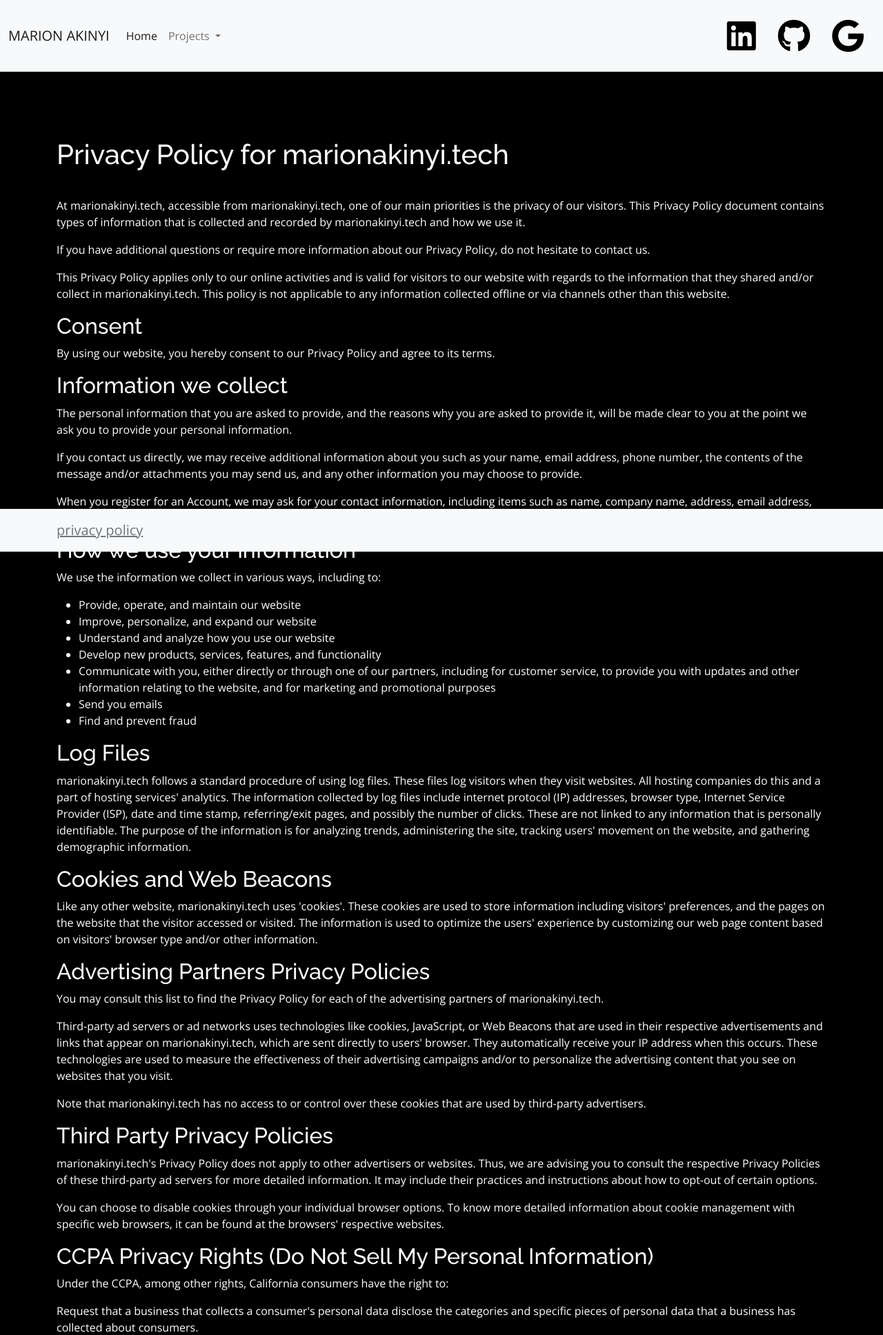
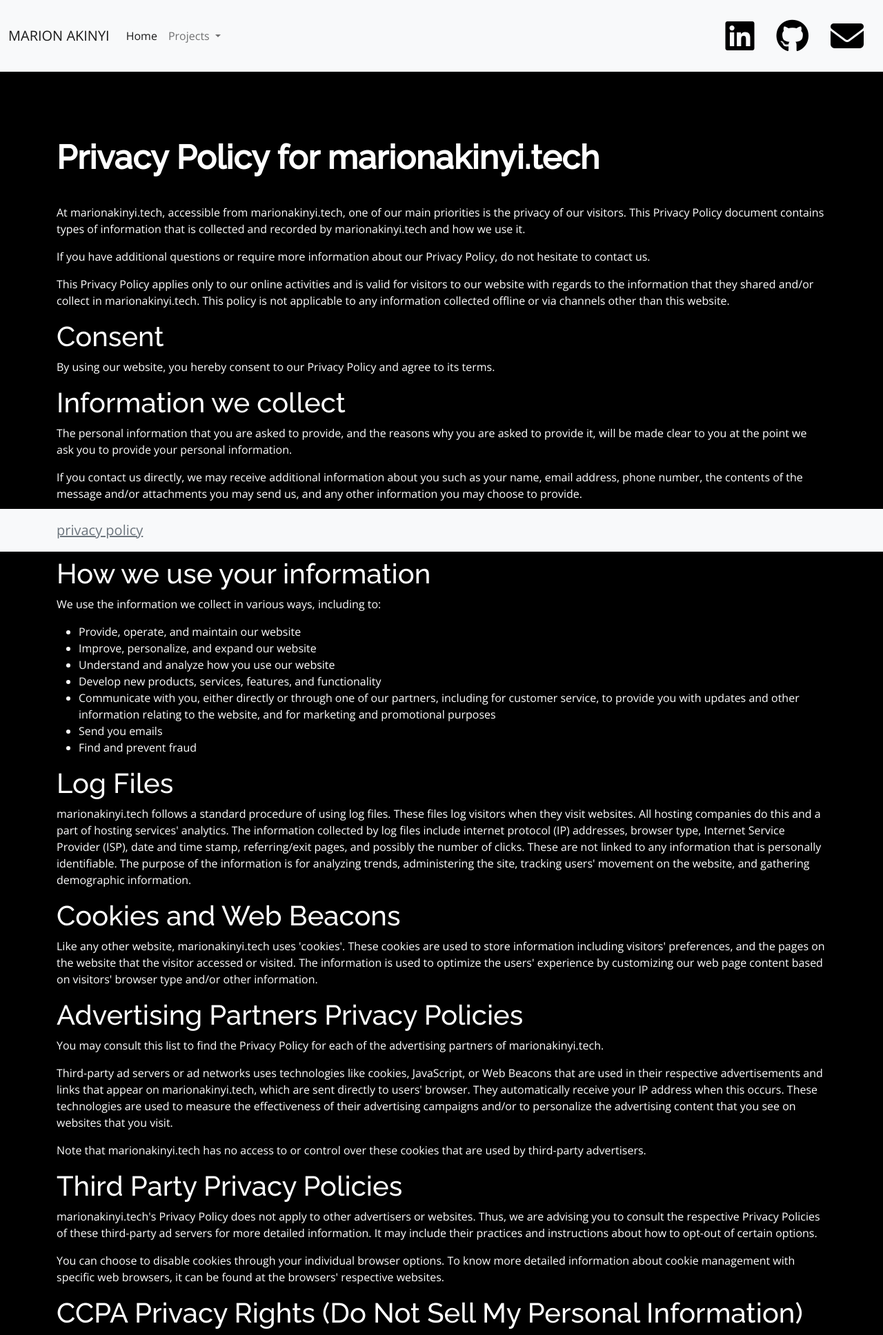
Before and after one commit to marie-debug/Portfolio, a Flask app: page /privacy-policy in a window 1280 px wide. Shown: the top 1936 px of the page at 69% size. Run offline with Flask 2, Linux system fonts and the light colour scheme; some libraries are stand-ins or nearby versions.

Commit message:
added gmail link to navbar,columns to footer, fixed headings in privacy page

```diff
--- a/db.json
+++ b/db.json
@@ -20,15 +20,18 @@
   "socialmedia": [
     {
       "name": "linkedin",
+      "type": "fab",
       "links": "https://www.linkedin.com/in/marion-d-10471482/"
     },
     {
+      "type": "fab",
       "name": "github",
       "links": "https://github.com/marie-debug"
     },
     {
-      "name": "google",
-      "links": "https://insta.com/marie-debug"
+      "type": "fas",
+      "name": "envelope",
+      "links": "mailto:marionakinyi.ma@gmail.com"
     }
   ],
   "bio": {
--- a/static/onNavToggle.js
+++ b/static/onNavToggle.js
@@ -5,7 +5,7 @@ function onNavClick() {
 
     if (buttonClasses.contains("collapsed") == false) {
         element.classList.add("container-padding");
-    } else {
+    } else {git
         element.classList.remove("container-padding");
     }
 }
--- a/static/style.css
+++ b/static/style.css
@@ -101,5 +101,11 @@ section h1 {
    footer .footer-text{
         display:block;
    }
+   #privacy h2 h1{
 
+		font-size: 60px !important;
+   }
+    #privacy ul li{
+
+		font-size: 40px !important;
 }
--- a/templates/base.html
+++ b/templates/base.html
@@ -47,13 +47,13 @@
                     </a>
                     <ul class="dropdown-menu" aria-labelledby="navbarDropdown">
                         {%for i in range(0,projectslen)%}
-                        <li><a class="dropdown-item" href="#{{data.projects[i].id}}">{{data.projects[i].name}}</a></li>
+                        <li><a class="dropdown-item" href="/#{{data.projects[i].id}}">{{data.projects[i].name}}</a></li>
                         {%endfor%}
 
                         <li>
                             <hr class="dropdown-divider">
                         </li>
-                        <li><a class="dropdown-item" href="#aboutme">About me</a></li>
+                        <li><a class="dropdown-item" href="/#aboutme">About me</a></li>
                     </ul>
                 </li>
 
@@ -65,7 +65,7 @@
                     {%for i in range(0,socialmedialen)%}
                     <li class="list-group-item">
                         <a href="{{data.socialmedia[i].links}}" style="color:black; font-size:48px" target="_blank">
-                    <i class="fab fa-{{data.socialmedia[i].name}}"></i>
+                            <i class="{{data.socialmedia[i].type}} fa-{{data.socialmedia[i].name}}"></i>
                         </a>
                     </li>
                     {%endfor%}
@@ -82,7 +82,8 @@
 
 
 <footer class="footer mt-auto py-3 bg-light">
-    <div class="container " >
+    <div class="container ">
+        <div class="col-lg-4">
 
             <ul class="list-group list-group-horizontal list-group-flush d-lg-none">
 
@@ -94,10 +95,12 @@
                 </li>
                 {%endfor%}
             </ul>
+        </div>
+        <div class="col-lg-4">
             <span class="text-center footer-text">
                <a class="text-muted" href="/privacy-policy">privacy policy</a>
             </span>
-
+        </div>
     </div>
 </footer>
 
--- a/templates/index.html
+++ b/templates/index.html
@@ -56,7 +56,7 @@
                     <div class="card-body">
                         <h2 class="card-title">{{data.projects[i].name}}</h2>
                         <p class="card-text">{{data.projects[i].summary}}</p>
-                        <a href="#{{data.projects[i].id}}" class="btn btn-secondary btn-lg"> learn more</a>
+                        <a href="/#{{data.projects[i].id}}" class="btn btn-secondary btn-lg">learn more</a>
                     </div>
                 </div>
             </div>
--- a/templates/privacy-policy.html
+++ b/templates/privacy-policy.html
@@ -1,7 +1,7 @@
 {% extends "base.html" %}
 {% block content %}
-    <section>
-        <h1>Privacy Policy for marionakinyi.tech</h1>
+    <section id="privacy">
+        <h1 class="display-5 fw-bold">Privacy Policy for marionakinyi.tech</h1>
 
         <p>At marionakinyi.tech, accessible from marionakinyi.tech, one of our main priorities is the privacy of our
             visitors. This Privacy Policy document contains types of information that is collected and recorded by
@@ -14,11 +14,11 @@
             regards to the information that they shared and/or collect in marionakinyi.tech. This policy is not
             applicable to any information collected offline or via channels other than this website.</p>
 
-        <h2>Consent</h2>
+        <h2 class="fs-1">Consent</h2>
 
         <p>By using our website, you hereby consent to our Privacy Policy and agree to its terms.</p>
 
-        <h2>Information we collect</h2>
+        <h2 class="fs-1">Information we collect</h2>
 
         <p>The personal information that you are asked to provide, and the reasons why you are asked to provide it, will
             be made clear to you at the point we ask you to provide your personal information.</p>
@@ -28,7 +28,7 @@
         <p>When you register for an Account, we may ask for your contact information, including items such as name,
             company name, address, email address, and telephone number.</p>
 
-        <h2>How we use your information</h2>
+        <h2 class="fs-1">How we use your information</h2>
 
         <p>We use the information we collect in various ways, including to:</p>
 
@@ -45,7 +45,7 @@
             <li>Find and prevent fraud</li>
         </ul>
 
-        <h2>Log Files</h2>
+        <h2 class="fs-1">Log Files</h2>
 
         <p>marionakinyi.tech follows a standard procedure of using log files. These files log visitors when they visit
             websites. All hosting companies do this and a part of hosting services' analytics. The information collected
@@ -54,14 +54,14 @@
             information that is personally identifiable. The purpose of the information is for analyzing trends,
             administering the site, tracking users' movement on the website, and gathering demographic information.</p>
 
-        <h2>Cookies and Web Beacons</h2>
+        <h2 class="fs-1">Cookies and Web Beacons</h2>
 
         <p>Like any other website, marionakinyi.tech uses 'cookies'. These cookies are used to store information
             including visitors' preferences, and the pages on the website that the visitor accessed or visited. The
             information is used to optimize the users' experience by customizing our web page content based on visitors'
             browser type and/or other information.</p>
 
-        <h2>Advertising Partners Privacy Policies</h2>
+        <h2 class="fs-1">Advertising Partners Privacy Policies</h2>
 
         <P>You may consult this list to find the Privacy Policy for each of the advertising partners of
             marionakinyi.tech.</p>
@@ -75,7 +75,7 @@
         <p>Note that marionakinyi.tech has no access to or control over these cookies that are used by third-party
             advertisers.</p>
 
-        <h2>Third Party Privacy Policies</h2>
+        <h2 class="fs-1">Third Party Privacy Policies</h2>
 
         <p>marionakinyi.tech's Privacy Policy does not apply to other advertisers or websites. Thus, we are advising you
             to consult the respective Privacy Policies of these third-party ad servers for more detailed information. It
@@ -85,7 +85,7 @@
             about cookie management with specific web browsers, it can be found at the browsers' respective
             websites.</p>
 
-        <h2>CCPA Privacy Rights (Do Not Sell My Personal Information)</h2>
+        <h2 class="fs-1">CCPA Privacy Rights (Do Not Sell My Personal Information)</h2>
 
         <p>Under the CCPA, among other rights, California consumers have the right to:</p>
         <p>Request that a business that collects a consumer's personal data disclose the categories and specific pieces
@@ -95,7 +95,7 @@
         <p>If you make a request, we have one month to respond to you. If you would like to exercise any of these
             rights, please contact us.</p>
 
-        <h2>GDPR Data Protection Rights</h2>
+        <h2 class="fs-1">GDPR Data Protection Rights</h2>
 
         <p>We would like to make sure you are fully aware of all of your data protection rights. Every user is entitled
             to the following:</p>
@@ -115,7 +115,7 @@
         <p>If you make a request, we have one month to respond to you. If you would like to exercise any of these
             rights, please contact us.</p>
 
-        <h2>Children's Information</h2>
+        <h2 class="fs-1">Children's Information</h2>
 
         <p>Another part of our priority is adding protection for children while using the internet. We encourage parents
             and guardians to observe, participate in, and/or monitor and guide their online activity.</p>
```
Lines whose indentation alone changed are shown as unchanged.
